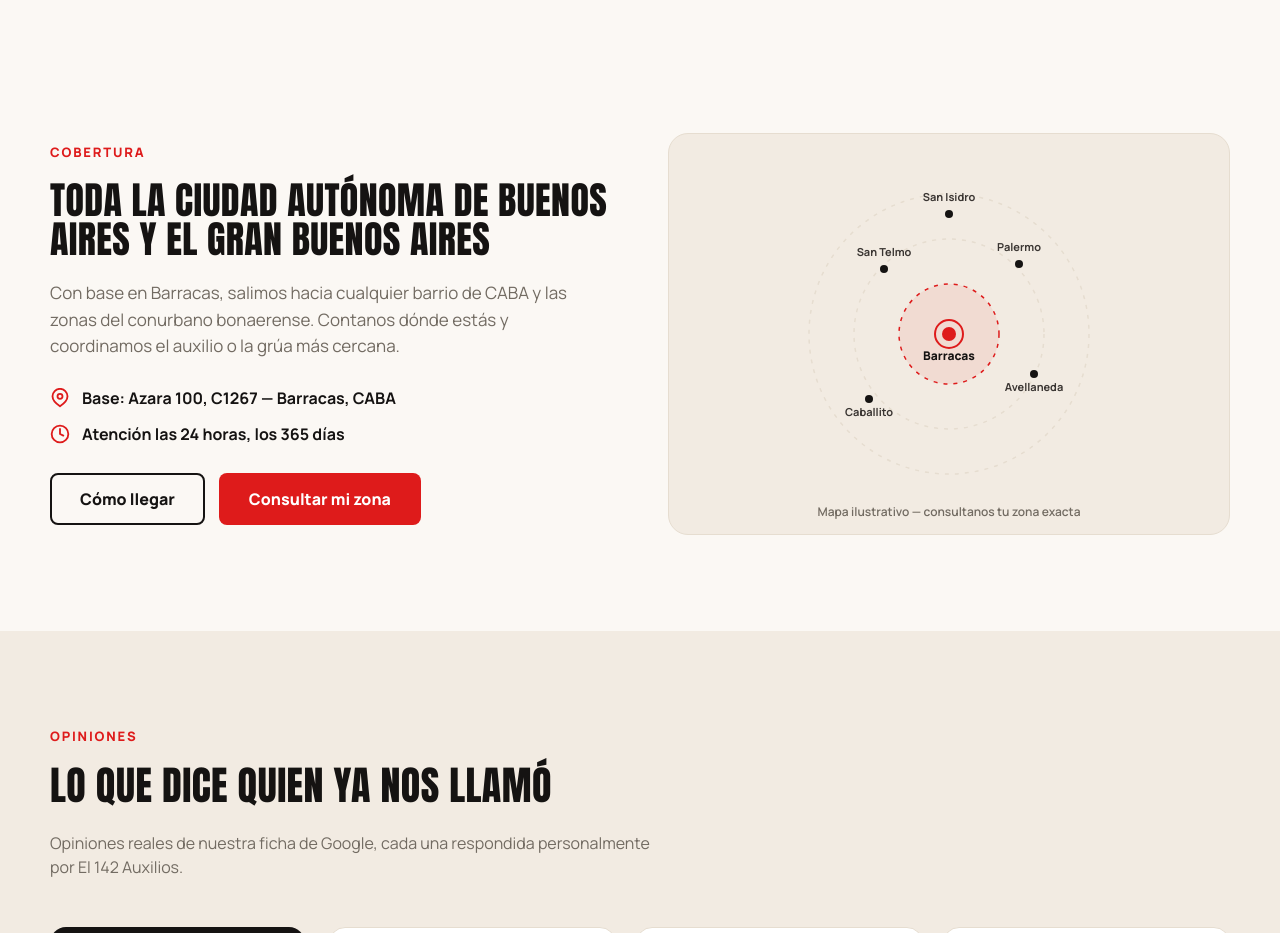
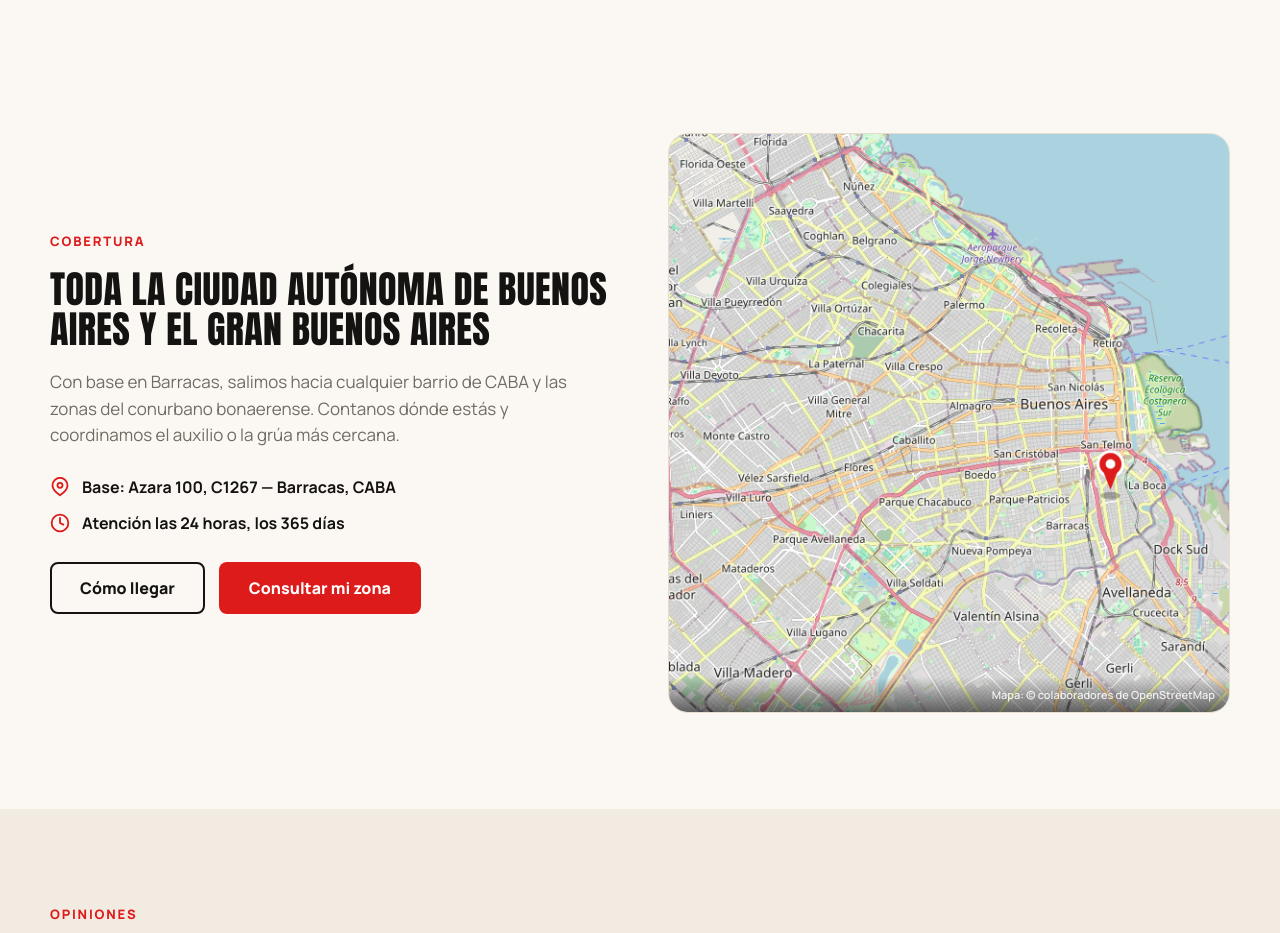
Before and after one commit to bscabini/landing-el-142-auxilios, a plain HTML site: page index.html in a window 1280 px wide. Shown: the part 3240-4173 px from the top of the page. Drawn offline with Linux system fonts and the light colour scheme.

Commit message:
Usar un mapa real de OpenStreetMap en la sección de cobertura
Reemplaza el gráfico ilustrativo por una captura real (gratuita,
sin API key) de OpenStreetMap centrada en CABA, con la base en
Barracas marcada y la atribución correspondiente.

Co-Authored-By: Claude Sonnet 5 <noreply@anthropic.com>

```diff
--- a/index.html
+++ b/index.html
@@ -306,26 +306,9 @@ button{font-family:inherit}
         <a href="https://wa.me/5491132708968?text=Hola!%20Necesito%20un%20servicio%20de%20auxilio%20o%20remolque." target="_blank" rel="noopener" class="btn btn-primary">Consultar mi zona</a>
       </div>
     </div>
-    <div style="position: relative; display: flex; align-items: center; justify-content: center; background: var(--paper-alt); border: 1px solid var(--line); border-radius: 20px; padding: 40px; min-height: 360px;">
-      <svg width="100%" height="100%" viewBox="0 0 320 320" style="max-width: 320px;">
-        <circle cx="160" cy="160" r="140" fill="none" stroke="var(--line)" stroke-width="1.5" stroke-dasharray="4 6"/>
-        <circle cx="160" cy="160" r="95" fill="none" stroke="var(--line)" stroke-width="1.5" stroke-dasharray="4 6"/>
-        <circle cx="160" cy="160" r="50" fill="rgba(222,27,27,.08)" stroke="var(--red)" stroke-width="1.5" stroke-dasharray="4 6"/>
-        <circle cx="160" cy="160" r="7" fill="var(--red)"/>
-        <circle cx="160" cy="160" r="14" fill="none" stroke="var(--red)" stroke-width="2"/>
-        <text x="160" y="186" text-anchor="middle" font-family="Manrope" font-weight="800" font-size="12" fill="var(--ink)">Barracas</text>
-        <circle cx="95" cy="95" r="4" fill="var(--ink)"/>
-        <text x="95" y="82" text-anchor="middle" font-family="Manrope" font-weight="700" font-size="11" fill="var(--ink-soft)">San Telmo</text>
-        <circle cx="230" cy="90" r="4" fill="var(--ink)"/>
-        <text x="230" y="77" text-anchor="middle" font-family="Manrope" font-weight="700" font-size="11" fill="var(--ink-soft)">Palermo</text>
-        <circle cx="245" cy="200" r="4" fill="var(--ink)"/>
-        <text x="245" y="217" text-anchor="middle" font-family="Manrope" font-weight="700" font-size="11" fill="var(--ink-soft)">Avellaneda</text>
-        <circle cx="80" cy="225" r="4" fill="var(--ink)"/>
-        <text x="80" y="242" text-anchor="middle" font-family="Manrope" font-weight="700" font-size="11" fill="var(--ink-soft)">Caballito</text>
-        <circle cx="160" cy="40" r="4" fill="var(--ink)"/>
-        <text x="160" y="27" text-anchor="middle" font-family="Manrope" font-weight="700" font-size="11" fill="var(--ink-soft)">San Isidro</text>
-      </svg>
-      <div style="position: absolute; bottom: 14px; left: 0; right: 0; text-align: center; font-size: 12px; color: var(--muted); font-weight: 600;">Mapa ilustrativo — consultanos tu zona exacta</div>
+    <div style="position: relative; border-radius: 20px; overflow: hidden; border: 1px solid var(--line); min-height: 360px;">
+      <img src="assets/mapa-caba.png" alt="Mapa de la Ciudad Autónoma de Buenos Aires con la base de El 142 Auxilios marcada en Barracas" style="width: 100%; height: 100%; object-fit: cover; display: block;">
+      <div style="position: absolute; bottom: 0; left: 0; right: 0; padding: 10px 14px; background: linear-gradient(transparent, rgba(0,0,0,.55)); text-align: right; font-size: 11px; color: rgba(255,255,255,.85); font-weight: 600;">Mapa: © colaboradores de OpenStreetMap</div>
     </div>
   </div>
 </section>
```
Also changed, not shown: assets/mapa-caba.png (added).
